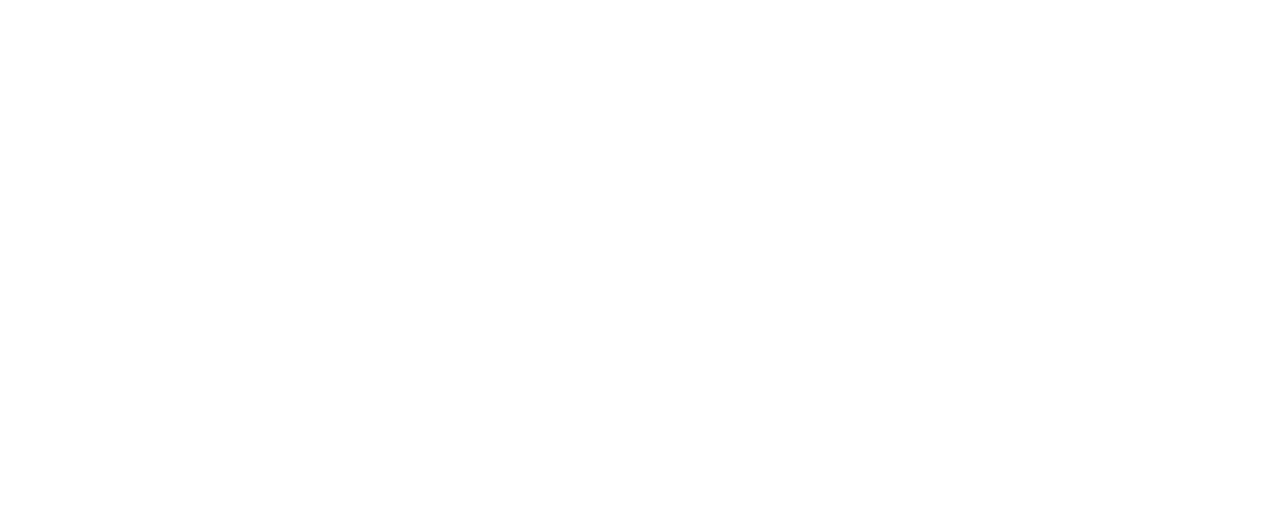
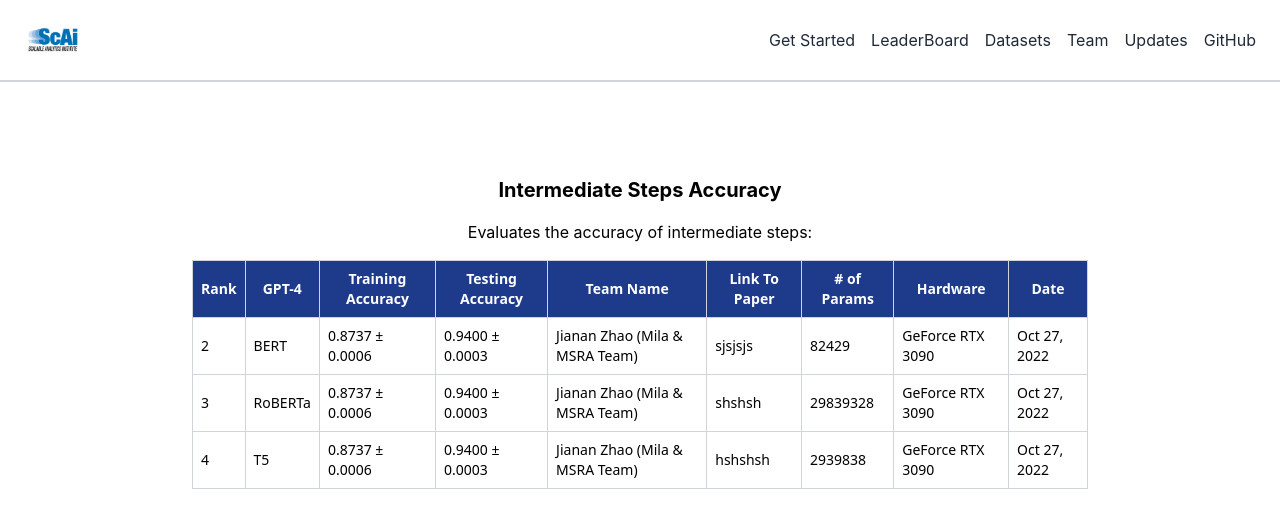
Before and after one commit to inmancosta/llm-clrs-reasoning-benchmark, a React (Create React App) app: page /leaderboard/intermediate-steps in a window 1280 px wide. Before the commit this address had no page. Shown: the top 528 px of the page. Built offline with nearby package versions, Linux system fonts and the light colour scheme.

Commit message:
Added subtabs, leaderboards from tabelizer

```diff
--- a/package.json
+++ b/package.json
@@ -12,6 +12,7 @@
     "react-dom": "^18.3.1",
     "react-router-dom": "^6.24.0",
     "react-scripts": "^5.0.1",
+    "react-table": "^7.8.0",
     "web-vitals": "^2.1.4"
   },
   "scripts": {
--- a/src/Components/NavBar.js
+++ b/src/Components/NavBar.js
@@ -3,6 +3,11 @@
 
 const NavBar = () => {
   const [isOpen, setIsOpen] = useState(false);
+  const [isDropdownOpen, setIsDropdownOpen] = useState(false);
+
+  const toggleDropdown = () => {
+    setIsDropdownOpen(!isDropdownOpen);
+  };
 
   return (
     <nav className="bg-white text-gray-800 p-6 border-b-2 border-gray-300 fixed w-full top-0 z-10">
@@ -12,7 +17,16 @@
         </Link>
         <div className="hidden md:flex space-x-4">
           <Link to="/get-started" className="hover:text-gray-300">Get Started</Link>
-          <Link to="/leaderboard" className="hover:text-gray-300">LeaderBoard</Link>
+          <div className="relative">
+            <button onClick={toggleDropdown} className="hover:text-gray-300">LeaderBoard</button>
+            {isDropdownOpen && (
+              <ul className="absolute top-full left-0 mt-2 w-48 bg-white shadow-lg">
+                <li><Link to="/leaderboard/overview" className="block px-4 py-2 text-gray-800 hover:bg-gray-200">Overview</Link></li>
+                <li><Link to="/leaderboard/intermediate-steps" className="block px-4 py-2 text-gray-800 hover:bg-gray-200">Intermediate Steps Accuracy</Link></li>
+                <li><Link to="/leaderboard/exact-match" className="block px-4 py-2 text-gray-800 hover:bg-gray-200">Exact Match Accuracy</Link></li>
+              </ul>
+            )}
+          </div>
           <Link to="/datasets" className="hover:text-gray-300">Datasets</Link>
           <Link to="/team" className="hover:text-gray-300">Team</Link>
           <Link to="/updates" className="hover:text-gray-300">Updates</Link>
@@ -29,7 +43,16 @@
       {isOpen && (
         <div className="md:hidden mt-4 space-y-2">
           <Link to="/get-started" className="block hover:text-gray-300">Get Started</Link>
-          <Link to="/leaderboard" className="block hover:text-gray-300">LeaderBoard</Link>
+          <div>
+            <button onClick={toggleDropdown} className="block hover:text-gray-300">LeaderBoard</button>
+            {isDropdownOpen && (
+              <ul className="mt-2">
+                <li><Link to="/leaderboard/overview" className="block px-4 py-2 text-gray-800 hover:bg-gray-200">Overview</Link></li>
+                <li><Link to="/leaderboard/intermediate-steps" className="block px-4 py-2 text-gray-800 hover:bg-gray-200">Intermediate Steps Accuracy</Link></li>
+                <li><Link to="/leaderboard/exact-match" className="block px-4 py-2 text-gray-800 hover:bg-gray-200">Exact Match Accuracy</Link></li>
+              </ul>
+            )}
+          </div>
           <Link to="/datasets" className="block hover:text-gray-300">Datasets</Link>
           <Link to="/team" className="block hover:text-gray-300">Team</Link>
           <Link to="/updates" className="block hover:text-gray-300">Updates</Link>
--- /dev/null
+++ b/src/Pages/ExactMatchAcc.js
@@ -0,0 +1,68 @@
+import React from 'react';
+import NavBar from '../Components/NavBar';
+
+const ExactMatchAccuracy = () => {
+    return (
+        <>
+          <NavBar />
+          <div className="pt-24 flex flex-col items-center">  {/* Added padding top to account for fixed navbar */}
+            <h2 className="text-xl font-bold mb-4">Exact Steps Accuracy</h2>
+            <p className="mb-4">Evaluates the accuracy of exact steps:</p>
+            <div className="overflow-x-auto w-full max-w-4xl">
+              <table className="min-w-full text-sm border border-gray-300 font-sans">
+                <thead>
+                  <tr className="bg-blue-900 text-white font-bold">
+                    <th className="border border-gray-300 p-2">Rank</th>
+                    <th className="border border-gray-300 p-2">GPT-4</th>
+                    <th className="border border-gray-300 p-2">Training Accuracy</th>
+                    <th className="border border-gray-300 p-2">Testing Accuracy</th>
+                    <th className="border border-gray-300 p-2">Team Name</th>
+                    <th className="border border-gray-300 p-2">Link To Paper</th>
+                    <th className="border border-gray-300 p-2"># of Params</th>
+                    <th className="border border-gray-300 p-2">Hardware</th>
+                    <th className="border border-gray-300 p-2">Date</th>
+                  </tr>
+                </thead>
+                <tbody>
+                  <tr>
+                    <td className="border border-gray-300 p-2">2</td>
+                    <td className="border border-gray-300 p-2">BERT</td>
+                    <td className="border border-gray-300 p-2">0.8737 ± 0.0006</td>
+                    <td className="border border-gray-300 p-2">0.9400 ± 0.0003</td>
+                    <td className="border border-gray-300 p-2">Jianan Zhao (Mila & MSRA Team)</td>
+                    <td className="border border-gray-300 p-2">sjsjsjs</td>
+                    <td className="border border-gray-300 p-2">82429</td>
+                    <td className="border border-gray-300 p-2">GeForce RTX 3090</td>
+                    <td className="border border-gray-300 p-2">Oct 27, 2022</td>
+                  </tr>
+                  <tr>
+                    <td className="border border-gray-300 p-2">3</td>
+                    <td className="border border-gray-300 p-2">RoBERTa</td>
+                    <td className="border border-gray-300 p-2">0.8737 ± 0.0006</td>
+                    <td className="border border-gray-300 p-2">0.9400 ± 0.0003</td>
+                    <td className="border border-gray-300 p-2">Jianan Zhao (Mila & MSRA Team)</td>
+                    <td className="border border-gray-300 p-2">shshsh</td>
+                    <td className="border border-gray-300 p-2">29839328</td>
+                    <td className="border border-gray-300 p-2">GeForce RTX 3090</td>
+                    <td className="border border-gray-300 p-2">Oct 27, 2022</td>
+                  </tr>
+                  <tr>
+                    <td className="border border-gray-300 p-2">4</td>
+                    <td className="border border-gray-300 p-2">T5</td>
+                    <td className="border border-gray-300 p-2">0.8737 ± 0.0006</td>
+                    <td className="border border-gray-300 p-2">0.9400 ± 0.0003</td>
+                    <td className="border border-gray-300 p-2">Jianan Zhao (Mila & MSRA Team)</td>
+                    <td className="border border-gray-300 p-2">hshshsh</td>
+                    <td className="border border-gray-300 p-2">2939838</td>
+                    <td className="border border-gray-300 p-2">GeForce RTX 3090</td>
+                    <td className="border border-gray-300 p-2">Oct 27, 2022</td>
+                  </tr>
+                </tbody>
+              </table>
+            </div>
+          </div>
+        </>
+      );
+};
+
+export default ExactMatchAccuracy;
--- /dev/null
+++ b/src/Pages/IntermediateStepAcc.js
@@ -0,0 +1,68 @@
+import React from 'react';
+import NavBar from '../Components/NavBar';  // Adjust the import path if needed
+
+const IntermediateStepsAccuracy = () => {
+  return (
+    <>
+      <NavBar />
+      <div className="pt-24 flex flex-col items-center">  {/* Added padding top to account for fixed navbar */}
+        <h2 className="text-xl font-bold mb-4">Intermediate Steps Accuracy</h2>
+        <p className="mb-4">Evaluates the accuracy of intermediate steps:</p>
+        <div className="overflow-x-auto w-full max-w-4xl">
+          <table className="min-w-full text-sm border border-gray-300 font-sans">
+            <thead>
+              <tr className="bg-blue-900 text-white font-bold">
+                <th className="border border-gray-300 p-2">Rank</th>
+                <th className="border border-gray-300 p-2">GPT-4</th>
+                <th className="border border-gray-300 p-2">Training Accuracy</th>
+                <th className="border border-gray-300 p-2">Testing Accuracy</th>
+                <th className="border border-gray-300 p-2">Team Name</th>
+                <th className="border border-gray-300 p-2">Link To Paper</th>
+                <th className="border border-gray-300 p-2"># of Params</th>
+                <th className="border border-gray-300 p-2">Hardware</th>
+                <th className="border border-gray-300 p-2">Date</th>
+              </tr>
+            </thead>
+            <tbody>
+              <tr>
+                <td className="border border-gray-300 p-2">2</td>
+                <td className="border border-gray-300 p-2">BERT</td>
+                <td className="border border-gray-300 p-2">0.8737 ± 0.0006</td>
+                <td className="border border-gray-300 p-2">0.9400 ± 0.0003</td>
+                <td className="border border-gray-300 p-2">Jianan Zhao (Mila & MSRA Team)</td>
+                <td className="border border-gray-300 p-2">sjsjsjs</td>
+                <td className="border border-gray-300 p-2">82429</td>
+                <td className="border border-gray-300 p-2">GeForce RTX 3090</td>
+                <td className="border border-gray-300 p-2">Oct 27, 2022</td>
+              </tr>
+              <tr>
+                <td className="border border-gray-300 p-2">3</td>
+                <td className="border border-gray-300 p-2">RoBERTa</td>
+                <td className="border border-gray-300 p-2">0.8737 ± 0.0006</td>
+                <td className="border border-gray-300 p-2">0.9400 ± 0.0003</td>
+                <td className="border border-gray-300 p-2">Jianan Zhao (Mila & MSRA Team)</td>
+                <td className="border border-gray-300 p-2">shshsh</td>
+                <td className="border border-gray-300 p-2">29839328</td>
+                <td className="border border-gray-300 p-2">GeForce RTX 3090</td>
+                <td className="border border-gray-300 p-2">Oct 27, 2022</td>
+              </tr>
+              <tr>
+                <td className="border border-gray-300 p-2">4</td>
+                <td className="border border-gray-300 p-2">T5</td>
+                <td className="border border-gray-300 p-2">0.8737 ± 0.0006</td>
+                <td className="border border-gray-300 p-2">0.9400 ± 0.0003</td>
+                <td className="border border-gray-300 p-2">Jianan Zhao (Mila & MSRA Team)</td>
+                <td className="border border-gray-300 p-2">hshshsh</td>
+                <td className="border border-gray-300 p-2">2939838</td>
+                <td className="border border-gray-300 p-2">GeForce RTX 3090</td>
+                <td className="border border-gray-300 p-2">Oct 27, 2022</td>
+              </tr>
+            </tbody>
+          </table>
+        </div>
+      </div>
+    </>
+  );
+};
+
+export default IntermediateStepsAccuracy;
--- a/src/Pages/LeaderBoard.js
+++ b/src/Pages/Overview.js
@@ -2,7 +2,8 @@
 import ContactUs from '../Components/ContactUs';
 import NavBar from '../Components/NavBar';
 
-const LeaderBoard = () => {
+
+const Overview = () => {
     return (
       <div>
         <NavBar/>
@@ -11,4 +12,4 @@
     );
   };
 
-export default LeaderBoard;
+export default Overview;
--- a/src/Router.js
+++ b/src/Router.js
@@ -1,9 +1,10 @@
-// src/Router.js
 import React from 'react';
 import { BrowserRouter as Router, Route, Routes } from 'react-router-dom';
 import LandingPage from './Pages/Landing';
-import LeaderBoard from './Pages/LeaderBoard';
 import TeamPage from './Pages/Team';
+import Overview from './Pages/Overview';
+import IntermediateStepsAccuracy from './Pages/IntermediateStepAcc';
+import ExactMatchAccuracy from './Pages/ExactMatchAcc';
 
 const AppRouter = () => {
   return (
@@ -11,7 +12,9 @@
       <Routes>
         <Route path="/" element={<LandingPage />} />
         <Route path="/team" element={<TeamPage />} />
-        <Route path="/leaderboard" element={<LeaderBoard />} />
+        <Route path="/leaderboard/overview" element={<Overview />} />
+        <Route path="/leaderboard/intermediate-steps" element={<IntermediateStepsAccuracy />} />
+        <Route path="/leaderboard/exact-match" element={<ExactMatchAccuracy />} />
       </Routes>
     </Router>
   );
```
Also changed, not shown: 1 other file (tests, documents, lock files or other folders).
